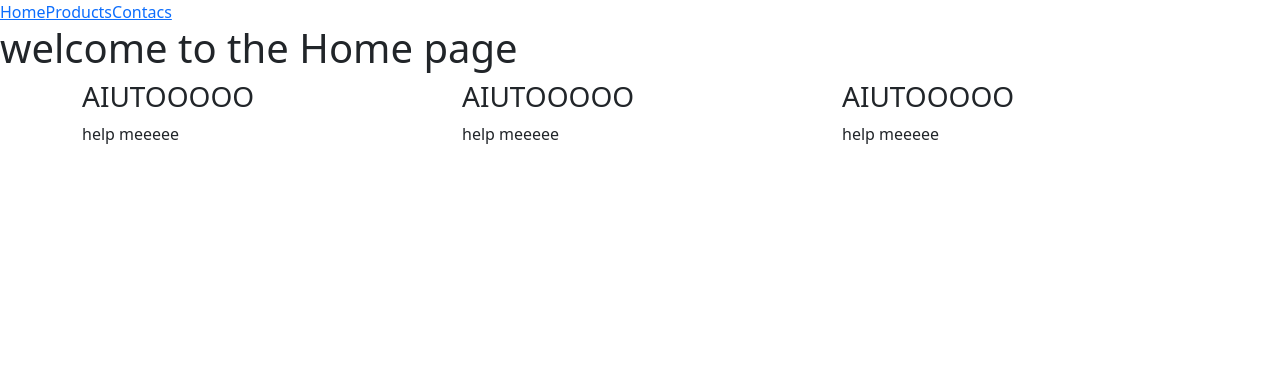
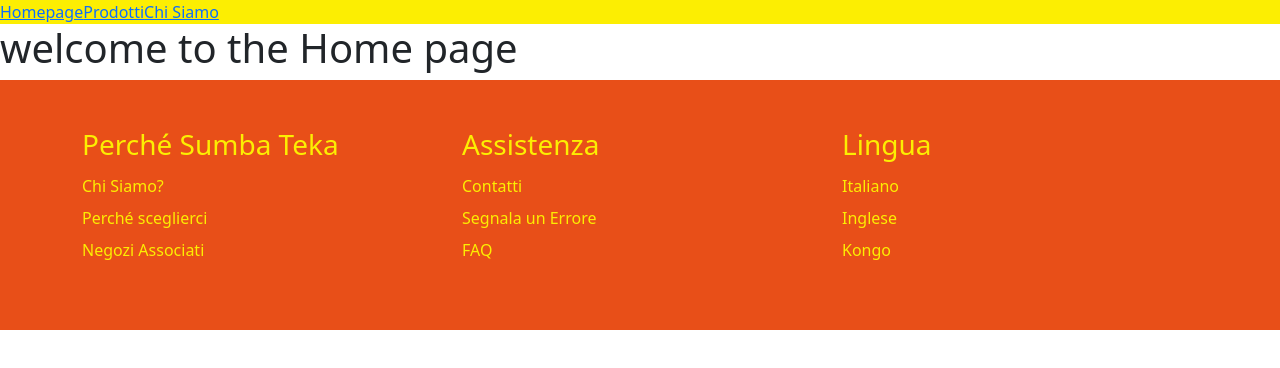
Before and after one commit to SimoneZoroddu/react-router, a React (Vite) app: page / in a window 1280 px wide. Shown: the top 368 px of the page. Built offline with nearby package versions, Linux system fonts and the light colour scheme.

Commit message:
creat Footer with css/bootstrap done

```diff
--- a/src/App.jsx
+++ b/src/App.jsx
@@ -1,8 +1,8 @@
 import { BrowserRouter, Route, Routes } from "react-router-dom"
 import DefaultLayout from "./layout/DefaultLayout"
-import Home from "./pages/Home"
-import Products from "./pages/Products"
-import Contacs from "./pages/Contacts"
+import HomePage from "./pages/Homepage"
+import Prodotti from "./pages/Prodotti"
+import ChiSiamo from "./pages/Chi siamo"
 
 function App() {
 
@@ -12,9 +12,9 @@
       <BrowserRouter>
         <Routes>
           <Route element={<DefaultLayout />} >
-            <Route index element={<Home />} />
-            <Route path="/products" element={<Products />} />
-            <Route path="/contacts" element={<Contacs />} />
+            <Route index element={<HomePage />} />
+            <Route path="/prodotti" element={<Prodotti />} />
+            <Route path="/chisiamo" element={<ChiSiamo />} />
           </Route>
         </Routes>
       </BrowserRouter>
--- a/src/assets/menuheader.js
+++ b/src/assets/menuheader.js
@@ -2,17 +2,17 @@
     {
         id: 1,
         path: '/',
-        text: 'Home'
+        text: 'Homepage'
     },
     {
         id: 2,
-        path: '/products',
-        text: 'Products'
+        path: '/prodotti',
+        text: 'Prodotti'
     },
     {
         id: 3,
-        path: '/contacts',
-        text: 'Contacs'
+        path: '/chisiamo',
+        text: 'Chi Siamo'
     }
 ]
 
--- a/src/components/AppFooter.jsx
+++ b/src/components/AppFooter.jsx
@@ -1,24 +1,36 @@
+import {Link} from 'react-router-dom'
+
 export default function AppFooter() {
-
-
 
 
     return (
 
-        <footer>
-            <div className="container">
+        <footer id='bg_footer'>
+            <div className="container py-5">
                 <div className="row">
-                    <div className="col">
-                        <h3>AIUTOOOOO</h3>
-                        <p>help meeeee</p>
+                    <div className="col text_funny">
+                        <h3>Perché Sumba Teka</h3>
+                        <ul className='list-unstyled'>
+                            <li className='py-1'><Link className='list-group-item d-inline'>Chi Siamo?</Link></li>
+                            <li className='py-1'><Link className='list-group-item d-inline'>Perché sceglierci</Link></li>
+                            <li className='py-1'><Link className='list-group-item d-inline'>Negozi Associati</Link></li>
+                        </ul>
                     </div>
-                    <div className="col">
-                        <h3>AIUTOOOOO</h3>
-                        <p>help meeeee</p>
+                    <div className="col text_funny">
+                        <h3>Assistenza</h3>
+                        <ul className='list-unstyled'>
+                            <li className='py-1'><Link className='list-group-item d-inline'>Contatti</Link></li>
+                            <li className='py-1'><Link className='list-group-item d-inline'>Segnala un Errore</Link></li>
+                            <li className='py-1'><Link className='list-group-item d-inline'>FAQ</Link></li>
+                        </ul>
                     </div>
-                    <div className="col">
-                        <h3>AIUTOOOOO</h3>
-                        <p>help meeeee</p>
+                    <div className="col text_funny">
+                        <h3>Lingua</h3>
+                        <ul className='list-unstyled'>
+                            <li className='py-1'><Link className='list-group-item d-inline'>Italiano</Link></li>
+                            <li className='py-1'><Link className='list-group-item d-inline'>Inglese</Link></li>
+                            <li className='py-1'><Link className='list-group-item d-inline'>Kongo</Link></li>
+                        </ul>
                     </div>
                 </div>
             </div>
--- a/src/components/AppHeader.jsx
+++ b/src/components/AppHeader.jsx
@@ -8,7 +8,7 @@
 
 
     return (
-        <header>
+        <header id='bg_header'>
             <nav>
                 {
                     menuheader.map(item => (
--- a/src/index.css
+++ b/src/index.css
@@ -1 +1,12 @@
 @import url('bootstrap');
+
+#bg_footer{
+    background-color: #e84f18;
+}
+
+#bg_header{
+    background-color: #fcee02;
+}
+.text_funny {
+    color: #fcee02;
+}
```
Also changed, not shown: src/pages/Chi siamo.jsx (renamed from src/pages/Contacts.jsx), src/pages/Homepage.jsx (renamed from src/pages/Home.jsx), src/pages/Prodotti.jsx (renamed from src/pages/Products.jsx), 1 other file (tests, documents, lock files or other folders).
